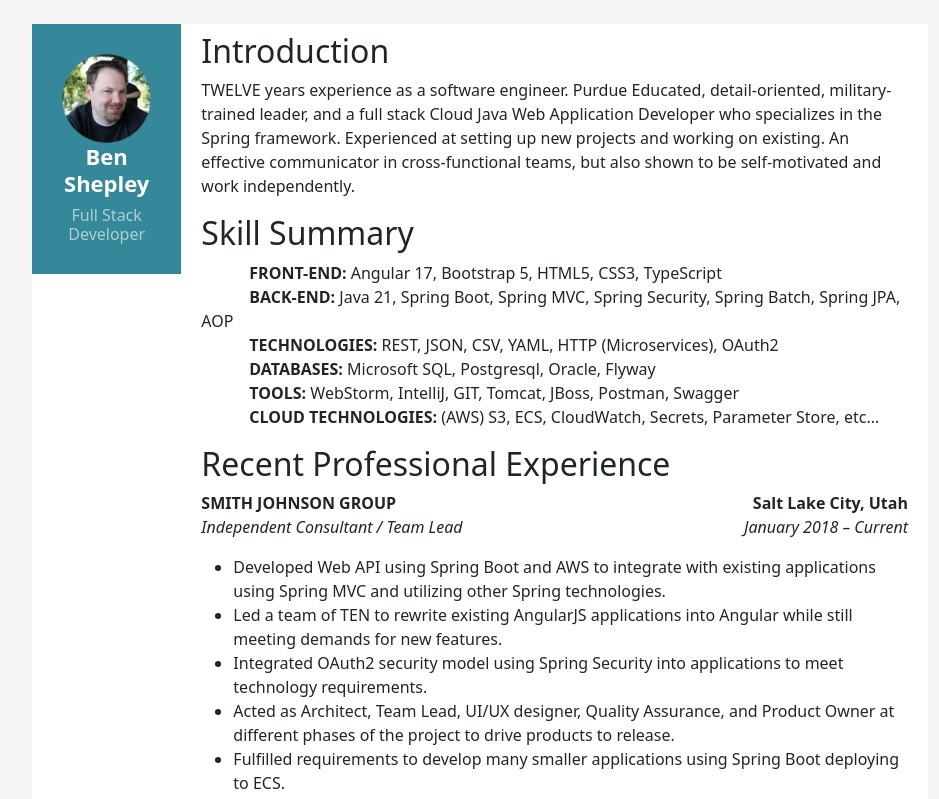
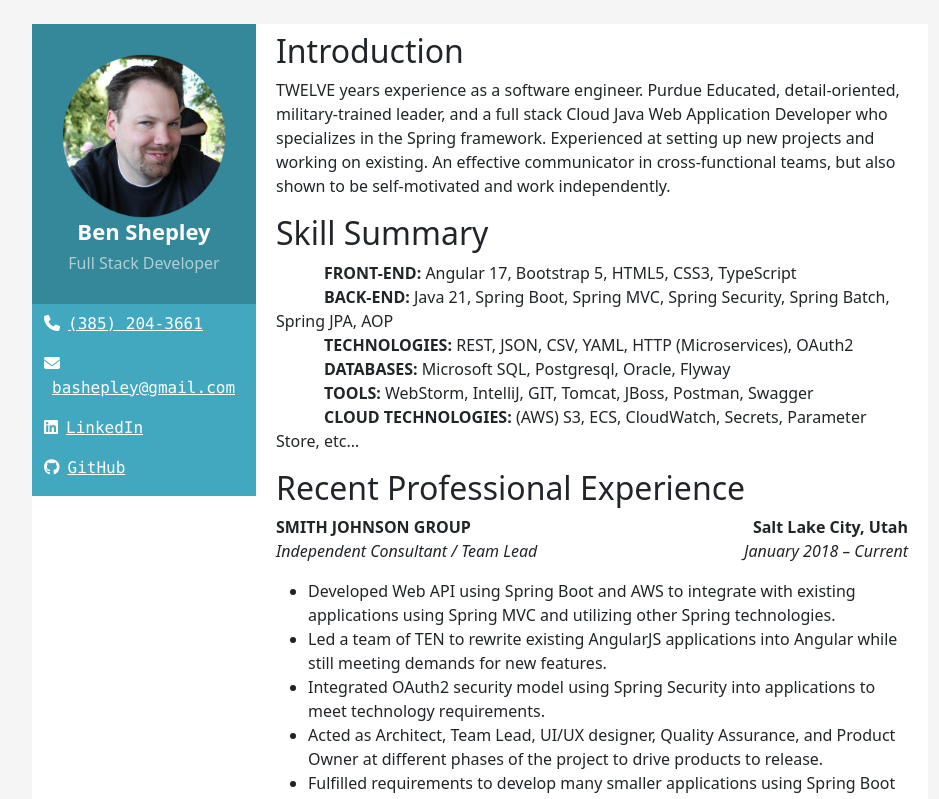
Before and after one commit to logicmuffin255/logicmuffin255.github.io, an Angular app: page / in a window 1280 px wide. Shown: the top 799 px of the page, without its empty margins (160-1099 px from the left). Built offline with nearby package versions, Linux system fonts and the light colour scheme.

Commit message:
Added font awesome.

```diff
--- a/angular.json
+++ b/angular.json
@@ -29,7 +29,8 @@
             ],
             "styles": [
               "src/styles.css",
-              "./node_modules/bootstrap/dist/css/bootstrap.min.css"
+              "./node_modules/bootstrap/dist/css/bootstrap.min.css",
+              "./node_modules/@fortawesome/fontawesome-free/css/all.css"
             ],
             "scripts": [
               "./node_modules/@popperjs/core/dist/umd/popper.min.js",
--- a/package.json
+++ b/package.json
@@ -19,6 +19,7 @@
     "@angular/platform-browser": "^18.0.0",
     "@angular/platform-browser-dynamic": "^18.0.0",
     "@angular/router": "^18.0.0",
+    "@fortawesome/fontawesome-free": "^6.5.2",
     "@popperjs/core": "^2.11.8",
     "bootstrap": "^5.3.3",
     "rxjs": "~7.8.0",
--- a/src/app/app.component.html
+++ b/src/app/app.component.html
@@ -2,7 +2,7 @@
 
   <div class="row row-cols-2" >
 
-    <div class="col-2">
+    <div class="col-3">
       <div class="row">
         <div class="col-12" style="padding: 30px; background:#35879A; text-align: center; color: white;">
           <div class="profile-container">
@@ -11,13 +11,25 @@
             <h3 class="tagline">Full Stack Developer</h3>
           </div>
         </div>
-        <div class="col-12 d-none" style="background:#42A8C0; color: white;">
-          <p>Summary</p>
+        <div class="col-12 pt-2" style="background:#42A8C0; color: white;">
+          <p class="fs-6 fw-lighter font-monospace"><i class="fa-solid fa-phone"></i>
+            <a class="ps-2 text-white" href="tel:385-204-3661">(385) 204-3661</a>
+          </p>
+          <p class="fs-6 fw-lighter font-monospace"><i class="fa-solid fa-envelope"></i>
+            <a class="ps-2 text-white" href="mailto:bashepley&#64;gmail.com">bashepley&#64;gmail.com</a>
+          </p>
+          <p class="fs-6 fw-lighter font-monospace"><i class="fa-brands fa-linkedin"></i>
+            <a class="ps-2 text-white" target="_blank" href="http://www.linkedin.com/in/benjamin-s-398128239">LinkedIn</a>
+          </p>
+          <p class="fs-6 fw-lighter font-monospace"><i class="fa-brands fa-github"></i>
+            <a class="ps-2 text-white" target="_blank" href="https://github.com/logicmuffin255">GitHub</a>
+          </p>
+
         </div>
       </div>
     </div>
 
-    <div class="col-10">
+    <div class="col-9">
       <div class="row p-2">
         <div class="col-12">
           <h2>Introduction</h2>
@@ -61,7 +73,7 @@
               Acted as Architect, Team Lead, UI/UX designer, Quality Assurance, and Product Owner at different phases of the project to drive products to release.
             </li>
             <li>
-              Fulfilled requirements to develop many smaller applications using Spring Boot deploying to ECS.
+              Fulfilled requirements to develop many smaller applications using Spring Boot deploying to ECS and S3.
             </li>
           </ul>
 
@@ -99,7 +111,7 @@
 
           <p>
             <span style="float:left"><b>NORTHWEST RESEARCH</b></span><span style="float:right"><b>West Valley City, Utah</b></span> <br/>
-            <span style="float:left"><i>Junior Software Engineer</i></span><span style="float:right"><i>January 2015 – September 2016</i></span> <br/>
+            <span style="float:left"><i>Junior Software Engineer</i></span><span style="float:right"><i>December 2012 – January 2015</i></span> <br/>
           </p>
           <ul>
             <li>
--- a/src/index.html
+++ b/src/index.html
@@ -5,6 +5,7 @@
   <meta name="robots" content="noindex">
   <meta name="viewport" content="width=device-width, initial-scale=1">
   <link rel="icon" type="image/x-icon" href="assets/favicon.ico">
+
   <title>LandingPage</title>
 </head>
 <body>
--- a/src/styles.css
+++ b/src/styles.css
@@ -1,4 +1,5 @@
 /* You can add global styles to this file, and also import other style files */
+
 body {
   margin: 0; /* Remove default margin */
   background: #f5f5f5 !important;
```
Also changed, not shown: 15 other files (tests, documents, lock files or other folders).
